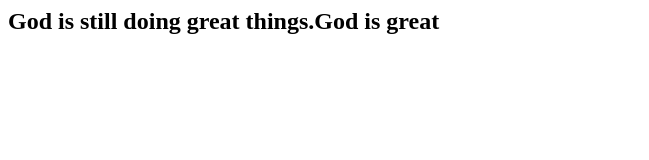
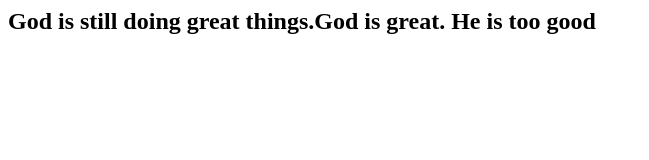
Before and after one commit to Makas2020/demo, a plain HTML site: page index.html in a window 1280 px wide. Shown: the whole page, without its empty margins (0-649 px from the left). Drawn offline with Linux system fonts and the light colour scheme.

Commit message:
Update index.html

```diff
--- a/index.html
+++ b/index.html
@@ -1,3 +1,3 @@
 <html>
-<h2> God is still doing great things.God is great</h2>
+<h2> God is still doing great things.God is great. He is too good</h2>
 </html>
```
